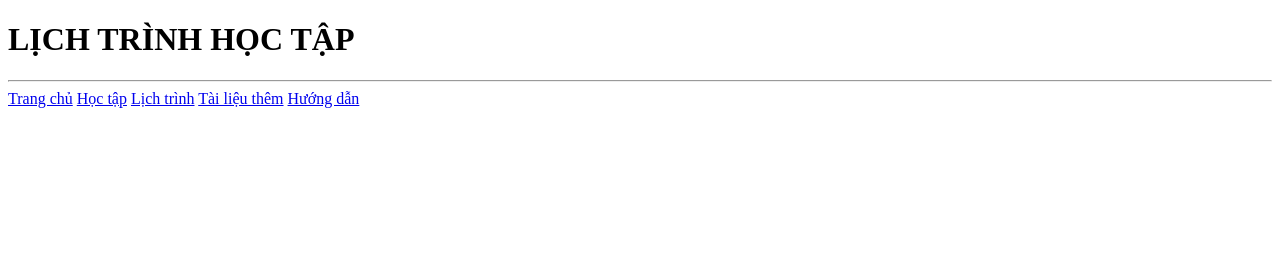
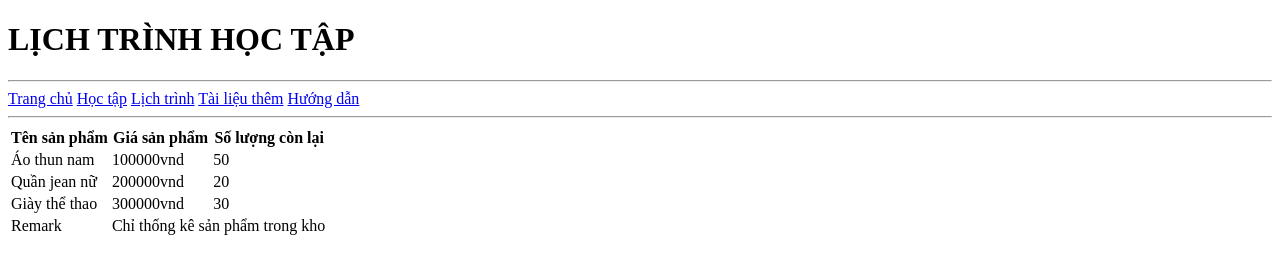
Before and after one commit to NTDuy7206/webcuaduy, a plain HTML site: page img/lich.html in a window 1280 px wide. Drawn offline with nearby package versions, Linux system fonts and the light colour scheme.

```diff
--- a/img/lich.html
+++ b/img/lich.html
@@ -17,6 +17,37 @@
     <a href="/img/lich.html">Lịch trình</a>
     <a href="/img/tailieu.html">Tài liệu thêm</a>
     <a href="/img/huongdan.html">Hướng dẫn</a>
+    <hr />
+    <table>
+      <thead>
+        <tr>
+          <th>Tên sản phẩm</th>
+          <th>Giá sản phẩm</th>
+          <th>Số lượng còn lại</th>
+        </tr>
+      </thead>
+      <tbody>
+        <tr>
+          <td>Áo thun nam</td>
+          <td>100000vnd</td>
+          <td>50</td>
+        </tr>
+        <tr>
+          <td>Quần jean nữ</td>
+          <td>200000vnd</td>
+          <td>20</td>
+        </tr>
+        <tr>
+          <td>Giày thể thao</td>
+          <td>300000vnd</td>
+          <td>30</td>
+        </tr>
+      </tbody>
+      <tfoot>
+        <td>Remark</td>
+        <td colspan="2"> Chỉ thống kê sản phẩm trong kho</td>
+      </tfoot>
+    </table>
     <script src="https://cdn.jsdelivr.net/npm/prismjs@1.29.0/components/prism-core.min.js"></script>
     <script src="https://cdn.jsdelivr.net/npm/prismjs@1.29.0/plugins/autoloader/prism-autoloader.min.js"></script>
   </body>
```
Also changed, not shown: img/huongdan.html (+12 -12 lines), index.html (added, +11 -0 lines), img/trangchu.html (renamed from img/web.html).
